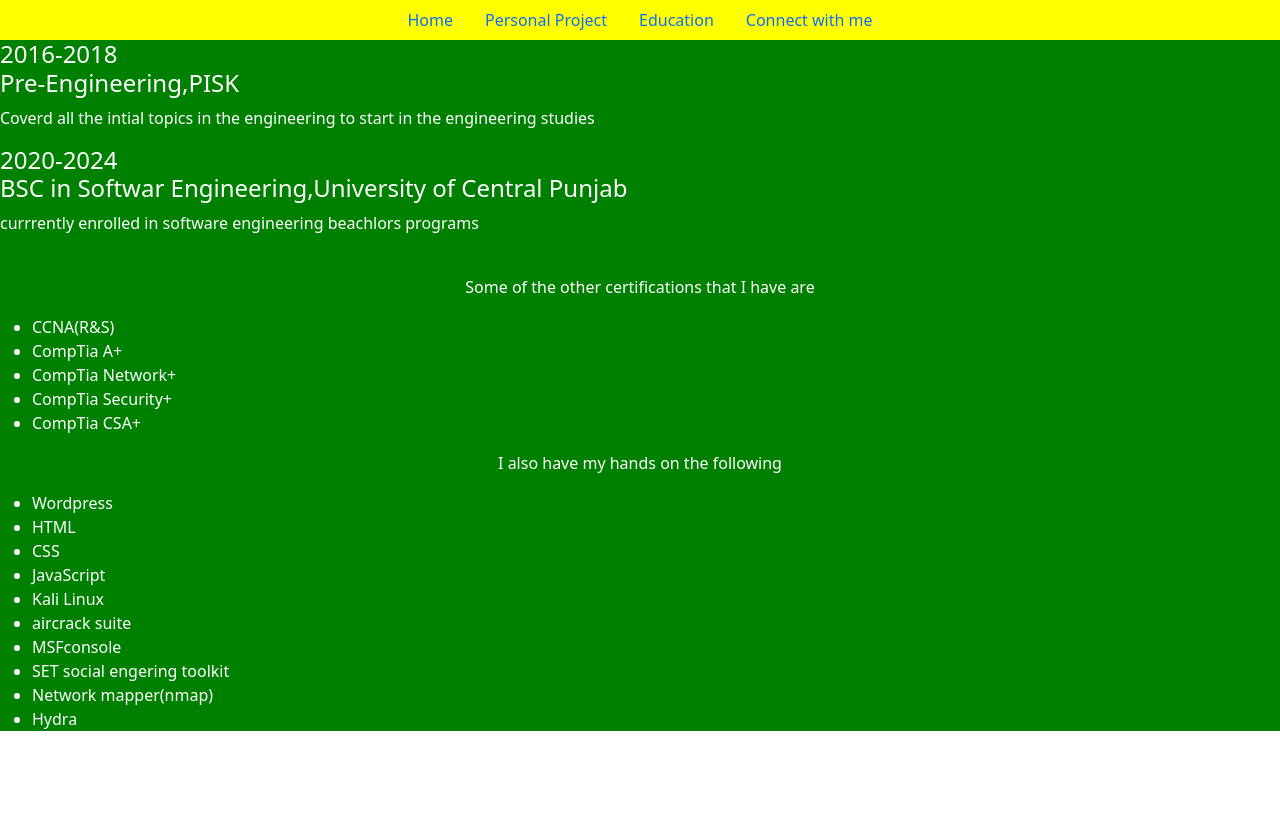
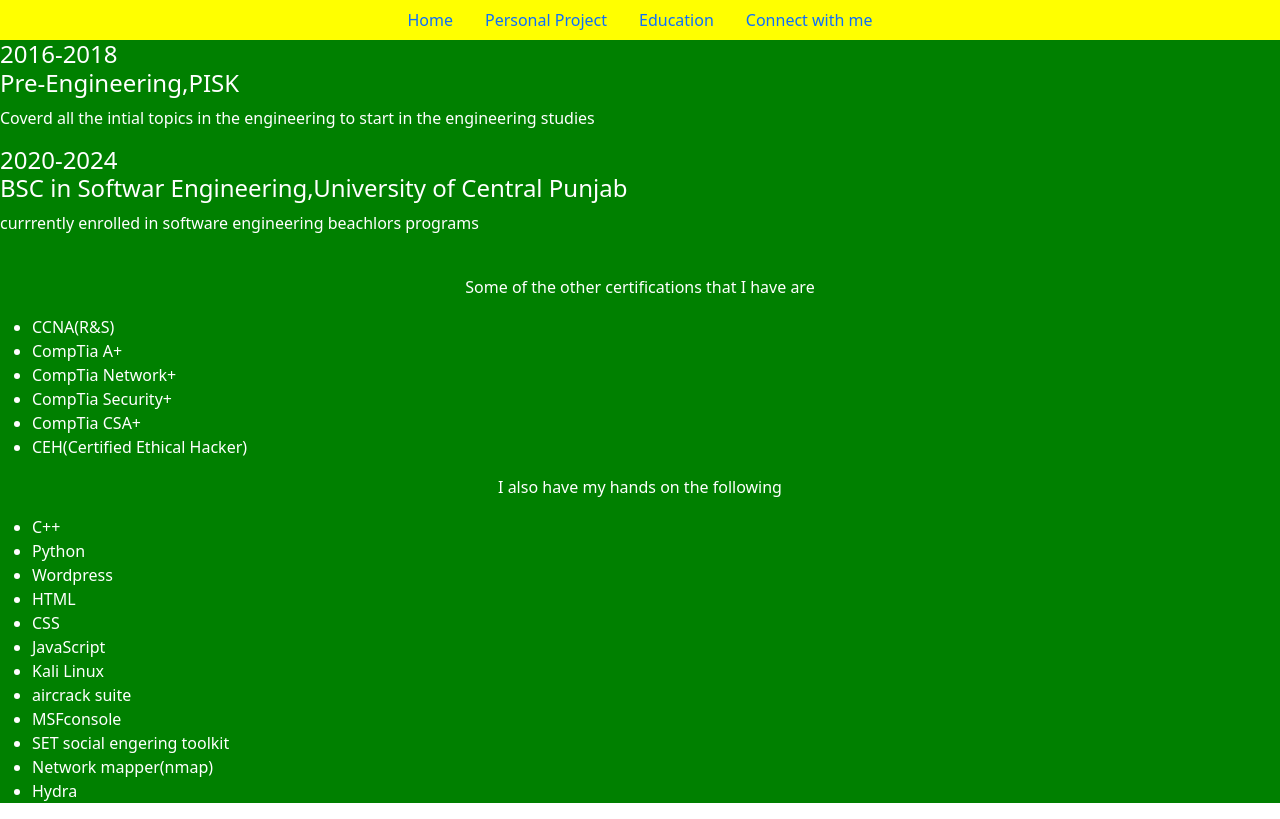
Before and after one commit to Ahmed-ITCS/resume-sit, a plain HTML site: page education.html in a window 1280 px wide. Drawn offline with nearby package versions, Linux system fonts and the light colour scheme.

Commit message:
Update education.html

```diff
--- a/education.html
+++ b/education.html
@@ -45,9 +45,12 @@
   <li>CompTia Network+</li>
   <li>CompTia Security+</li>
   <li>CompTia CSA+</li>
+  <li>CEH(Certified Ethical Hacker)</li>
   </ul>
   <p align="center">I also have my hands on the following </p>
 <ul>
+  <li>C++</li>
+  <li>Python</li>
   <li>Wordpress</li>
   <li>HTML</li>
   <li>CSS</li>
```
